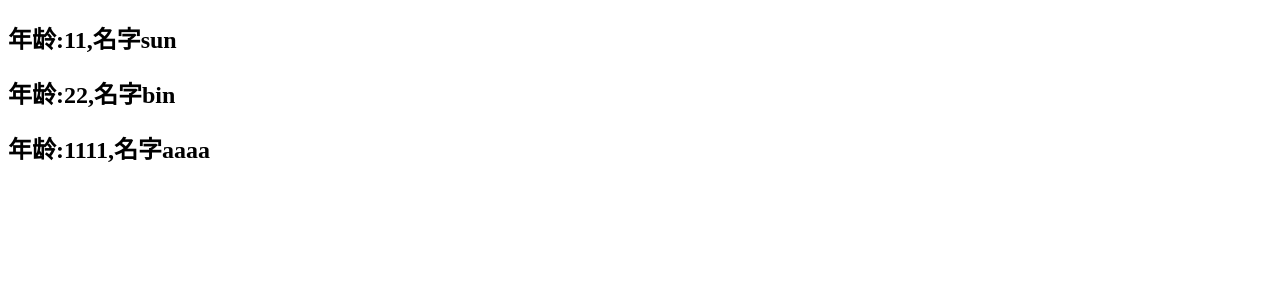
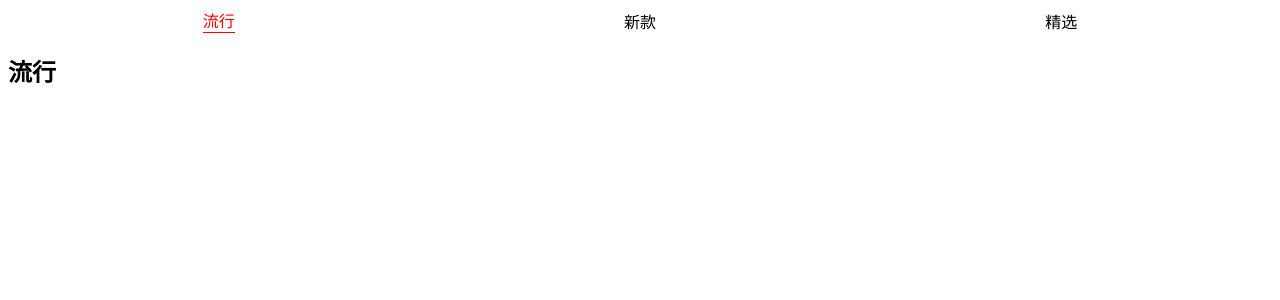
Before and after one commit to spencer155/sun, a React (Create React App) app in the folder react/test-react/: page / in a window 1280 px wide. Shown: the top 300 px of the page. Built offline with nearby package versions, Linux system fonts and the light colour scheme.

Commit message:
父子通信

```diff
--- a/react/test-react/src/index.js
+++ b/react/test-react/src/index.js
@@ -1,6 +1,6 @@
 import React from 'react';
 import ReactDOM from 'react-dom';
-import App from './组件通信/App.js'
+import App from './组件通信/App2.js'
 ReactDOM.render(
   <React.StrictMode>
     <App />
--- /dev/null
+++ b/react/test-react/src/组件通信/App2.js
@@ -0,0 +1,69 @@
+import React, { Component } from 'react'
+import './tab.css'
+class Tab extends Component {
+  constructor() {
+    super()
+    this.state = {
+      currIndex:0
+    }
+  }
+  render() {
+    const {titles} = this.props
+    const {currIndex} = this.state
+    return (
+      <div className="tab-wrap">
+        {
+          titles.map((item,index) => {
+            return (
+              <span key={item}
+                className={'tab-item ' + (currIndex === index?'active':'')}
+                onClick={() => this.tabClick(index)}
+              >
+                {item}
+              </span>
+            )
+          })
+        }
+      </div>
+    )
+  }
+  tabClick(index) {
+    this.setState({
+      currIndex:index
+    })
+    const {onTabClick} = this.props
+    onTabClick(index)
+  }
+}
+
+
+export default class App extends Component {
+  constructor() {
+    super()
+    this.state = {
+      activeName:0,
+    }
+  }
+  render() {
+    return (
+      <div>
+        <Tab onTabClick={(index) => this.tabClick(index)} titles={['流行','新款','精选']}/>
+        <h2>{this.getTabContent()}</h2>
+      </div>
+    )
+  }
+  tabClick(activeName) {
+    this.setState({
+      activeName: activeName
+    })
+  }
+  getTabContent() {
+    const map = {
+      0:'流行',
+      1:'新款',
+      2:'精选',
+    }
+
+    return map[this.state.activeName] || ''
+  }
+}
--- /dev/null
+++ b/react/test-react/src/组件通信/tab.css
@@ -0,0 +1,10 @@
+.tab-wrap {
+  display: flex;
+  align-items: center;
+  justify-content: space-around;
+}
+
+.active {
+  color: red;
+  border-bottom: 1px solid red;
+}
```
Also changed, not shown: react/test-react/src/组件通信/子传父通信.js (added, +32 -0 lines).
